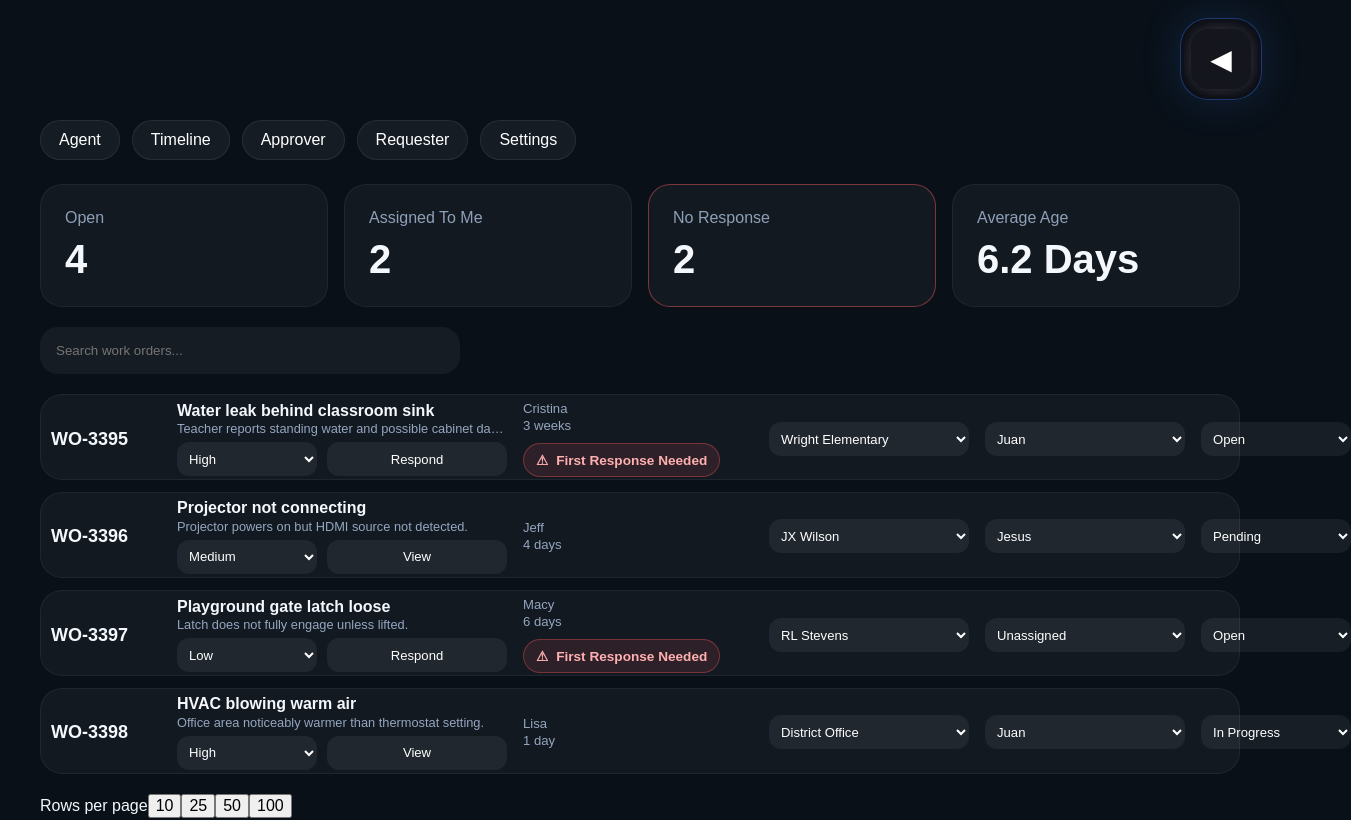
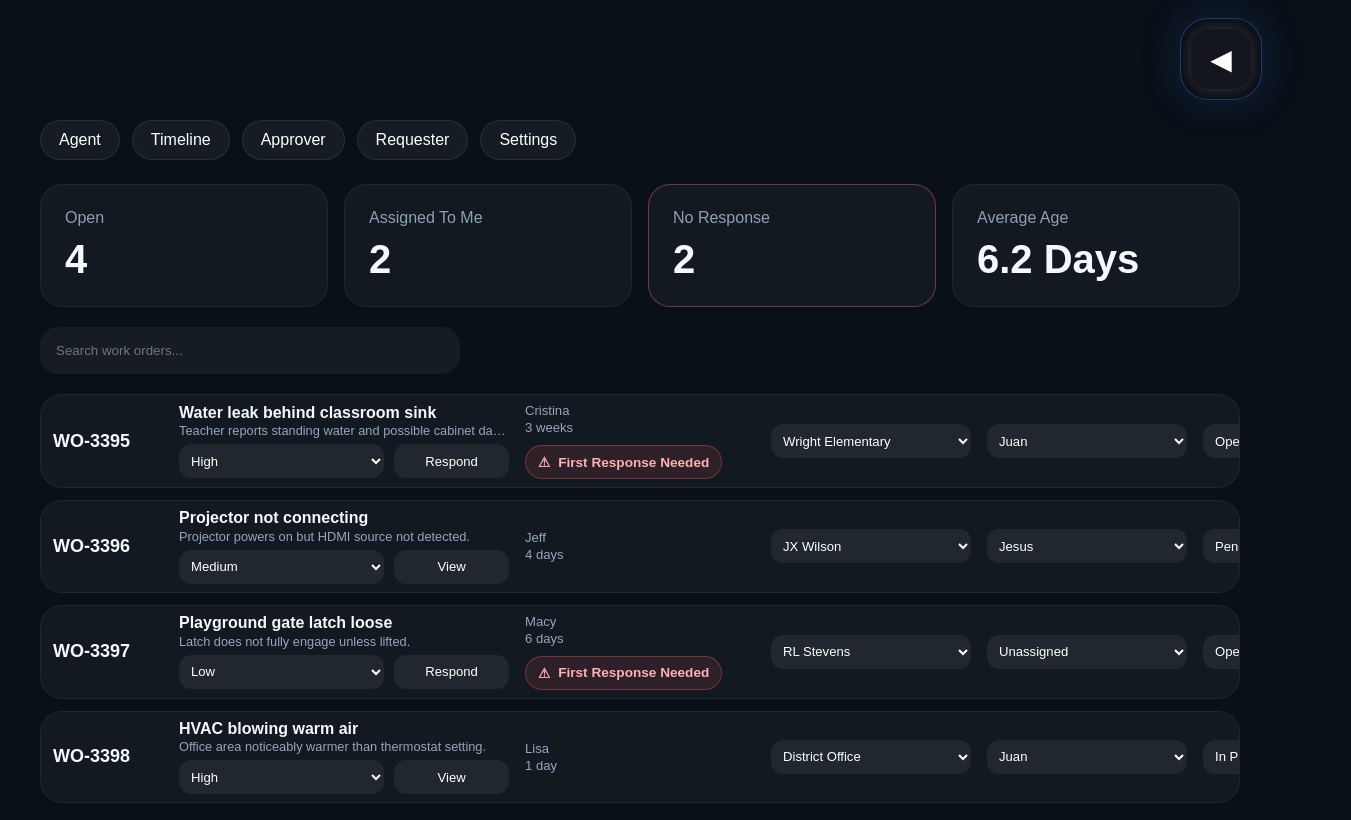
Before and after one commit to Skkedd/operations-requests, a React (Vite) app: page / in a window 1280 px wide. Shown: the top 820 px of the page, 1351 px wide, since content can reach past the window. Built offline with nearby package versions, Linux system fonts and the light colour scheme.

Commit message:
Contain Compact queue layout and prevent control overflow
- Add containment rules for Compact density mode

```diff
--- a/src/App.css
+++ b/src/App.css
@@ -1617,3 +1617,45 @@ h1 {
 .queue-page.density-comfortable .ticket-meta {
   font-size: 0.9rem;
 }
+
+/* Final Compact containment fix */
+.queue-page.density-compact .ticket-row {
+  min-height: 88px;
+  max-height: 96px;
+  padding: 8px 12px;
+  overflow: hidden;
+  grid-template-columns:
+    110px
+    minmax(330px, 2fr)
+    230px
+    200px
+    200px
+    150px;
+}
+
+.queue-page.density-compact .ticket-row > * {
+  min-width: 0;
+  overflow: hidden;
+}
+
+.queue-page.density-compact .ticket-main strong,
+.queue-page.density-compact .ticket-body,
+.queue-page.density-compact .ticket-meta span {
+  overflow: hidden;
+  text-overflow: ellipsis;
+  white-space: nowrap;
+}
+
+.queue-page.density-compact .ticket-row select {
+  width: 100%;
+  min-width: 0;
+}
+
+.queue-page.density-compact .ticket-inline-actions {
+  overflow: hidden;
+}
+
+.queue-page.density-compact .ticket-inline-actions select,
+.queue-page.density-compact .ticket-inline-actions button {
+  min-width: 0;
+}
```
